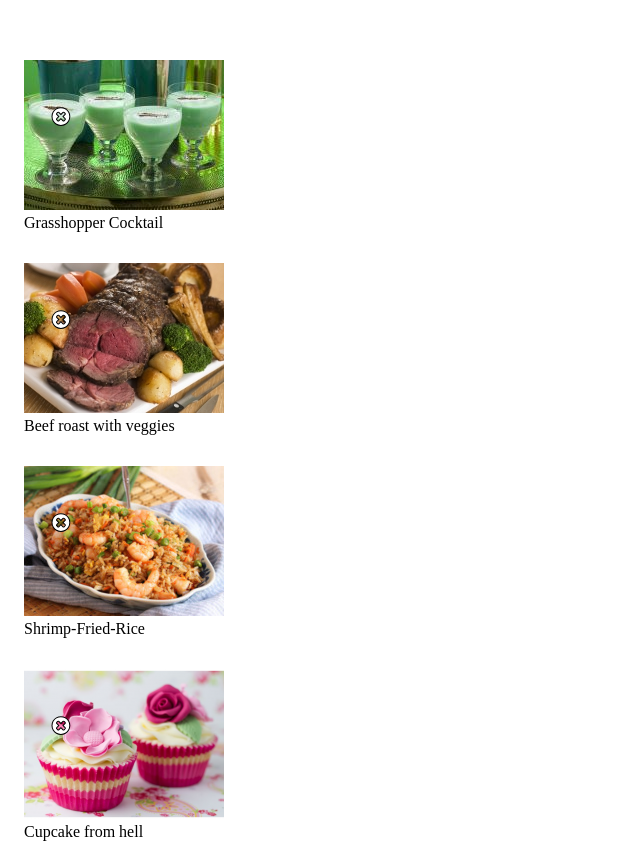
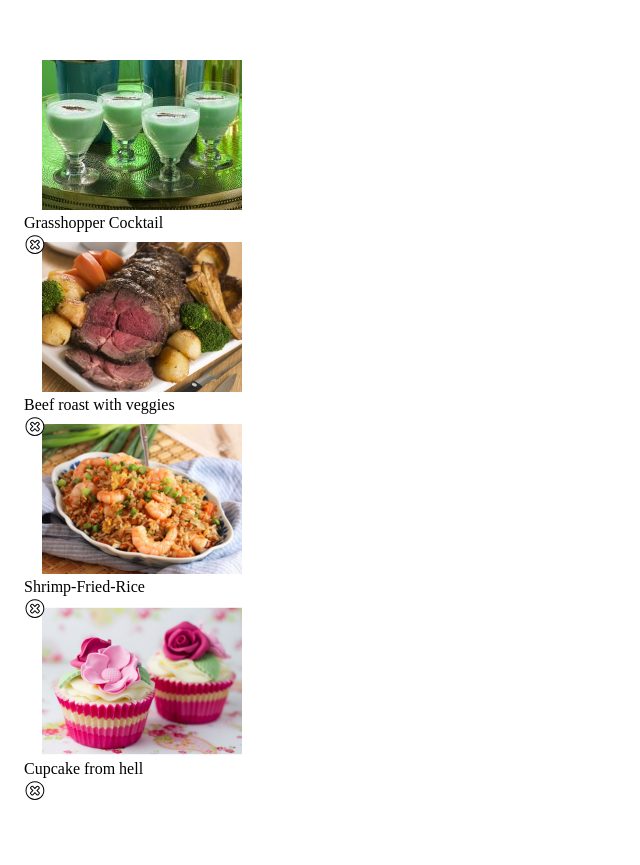
Before and after one commit to DanDaManEker/DinnerParty, a plain HTML site: page app/resources/views/dinnerPlan.html in a window 1280 px wide. Shown: the part 190-1055 px from the top of the page, without its empty margins (0-640 px from the left). After the commit the page ends 992 px from the top, so only its background shows below. Drawn offline with Linux system fonts and the light colour scheme.

Commit message:
updated the recipe type array to include actual ingredients and fixed the slide

```diff
--- a/app/resources/css/style.css
+++ b/app/resources/css/style.css
@@ -49,12 +49,13 @@
     /*margin: 0 auto 30px auto;*/
     /*display: block;*/
 /*}*/
-
+span.fa.fa-times-circle {
+    position: relative;
+    top: 42px;
+    left: 2px;
+}
 .fa-times-circle:before {
     content: "\f057";
-    position: relative;
-    left: 28px;
-    bottom: 125px;
     color: white;
     -webkit-text-stroke: 1px black;
 }
--- a/app/resources/script/main.js
+++ b/app/resources/script/main.js
@@ -1,10 +1,10 @@
 var main = function () {
 
     var recipeType = {
-        0: "cocktail",
-        1: "appetizer",
-        2: "main course",
-        3: "dessert",
+        0: {"name": "cocktail", "ingredients": ["Booz","Roofis","Green Stuff"]},
+        1: {"name": "appetizer", "ingredients": ["Some leaves","Some veggies", "I dunno toast","Cheese or whatever"]},
+        2: {"name": "main course", "ingredients": ["A dead animal","its blood", "some potatoes","love","asparagus"]} ,
+        3: {"name": "dessert", "ingredients": ["Dough","Some Sprinkly shit", "sugar","more sugar","cream shaboogy pop"]} ,
     }
 
     function getRecipeItems() {
@@ -13,33 +13,33 @@ var main = function () {
                 "id": "recipe0",
                 "title": "Grasshopper Cocktail",
                 "img": "../images/grasshopper-cocktail.jpg",
-                "ingredients": ["1","2","3"],
+                "ingredients": recipeType[0].ingredients,
                 "instructions":"shaken not stirred",
-                "type" : 0,
+                "type" : recipeType[0].name,
             },
             {
                 "id": "recipe1",
                 "title": "Beef roast with veggies",
                 "img": "../images/beef-roast-with-veggies.JPG",
-                "ingredients": ["1","2","3"],
+                "ingredients": recipeType[2].ingredients,
                 "instructions":"stuff it good",
-                "type" : 2,
+                "type" : recipeType[2].name,
             },
             {
                 "id": "recipe2",
                 "title": "Shrimp-Fried-Rice",
                 "img": "../images/Shrimp-Fried-Rice.jpg",
-                "ingredients": ["1","2","3"],
+                "ingredients": recipeType[1].ingredients,
                 "instructions":"extra MSG",
-                "type" : 2,
+                "type" : recipeType[1].name,
             },
             {
                 "id": "recipe3",
                 "title": "Cupcake from hell",
                 "img": "../images/Cupcake-Idea-pics-200x150.png",
-                "ingredients": ["1","2","3"],
+                "ingredients": recipeType[3].ingredients,
                 "instructions":"death is inevitable",
-                "type" : 3,
+                "type" : recipeType[3].name,
             },
         ]
     }
@@ -51,7 +51,9 @@ var main = function () {
 
         recipeDetailsElement = document.createElement("div");
         recipeDetailsElement.setAttribute("id", recipeItem.id+"_details");
-        recipeDetailsElement.appendChild(createRecipePic(recipeItem));
+
+		recipeDetailsElement.appendChild(createDeleteRecipe(recipeItem));
+		recipeDetailsElement.appendChild(createRecipePic(recipeItem));
         recipeDetailsElement.appendChild(createRecipeTitle(recipeItem));
 
         recipePreperationElement = document.createElement("div");
@@ -61,7 +63,7 @@ var main = function () {
         recipePreperationElement.style.display = 'none';
 
         recipeDetailsElement.appendChild(recipePreperationElement);
-        recipeDetailsElement.appendChild(createDeleteRecipe(recipeItem));
+
 
         recipeElement.appendChild(createUndoDeleteRecipe(recipeItem));
         recipeElement.appendChild(recipeDetailsElement);
@@ -120,7 +122,7 @@ var main = function () {
         $(recipePic).css('margin-top', '10px');
 
         $(recipePic).click(() => {
-            $('#'+recipeItem.id+"_full_details").toggle();
+            $('#'+recipeItem.id+"_full_details").slideToggle();
         });
 
         return recipePic;
@@ -150,13 +152,14 @@ var main = function () {
 
     }
 
-
+	recipeItems = getRecipeItems();
     var mainContainer = document.getElementsByClassName('mainContainer');
-    getRecipeItems().forEach(recipeItem => {
+    recipeItems.forEach(recipeItem => {
         mainContainer[0].appendChild(createRecipeItem(recipeItem));
     });
 
 
 
 };
+var recipeItems;
 $(document).ready(main);
```
